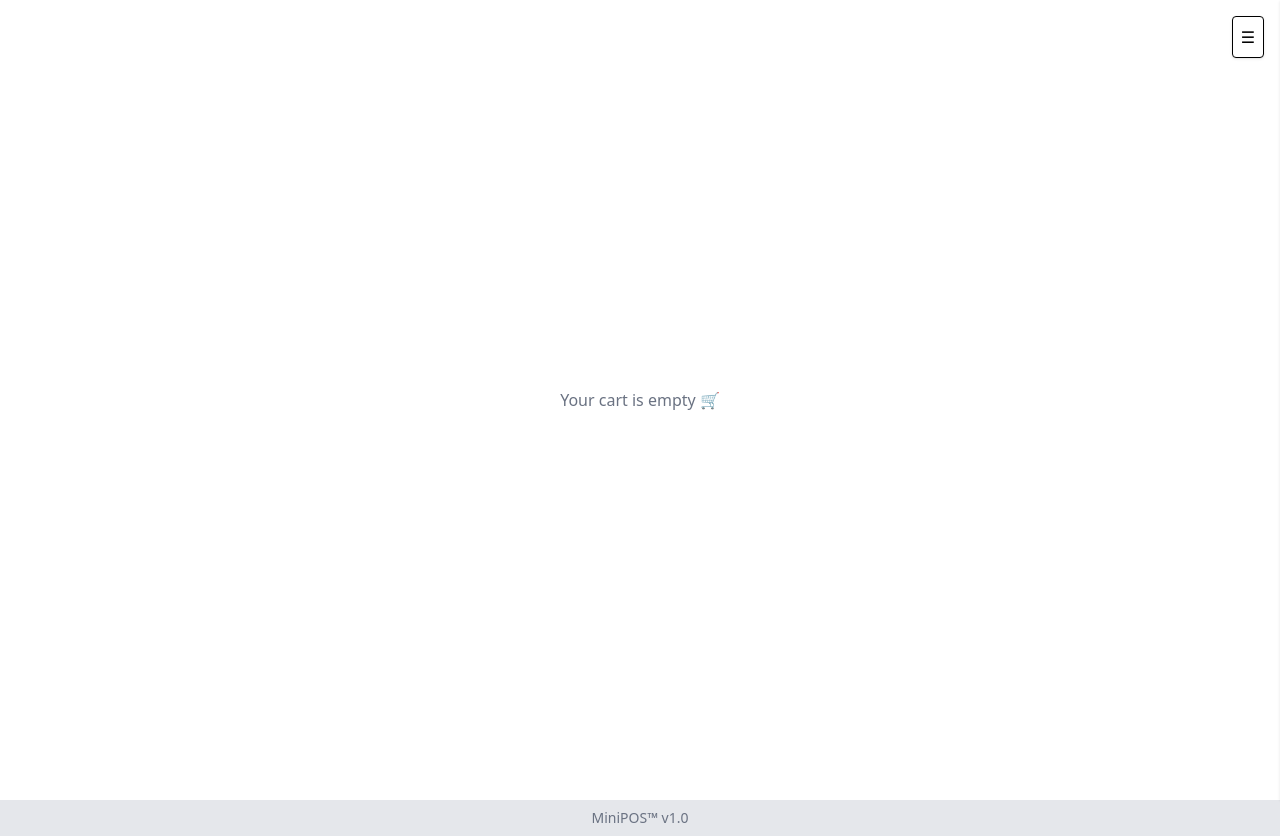
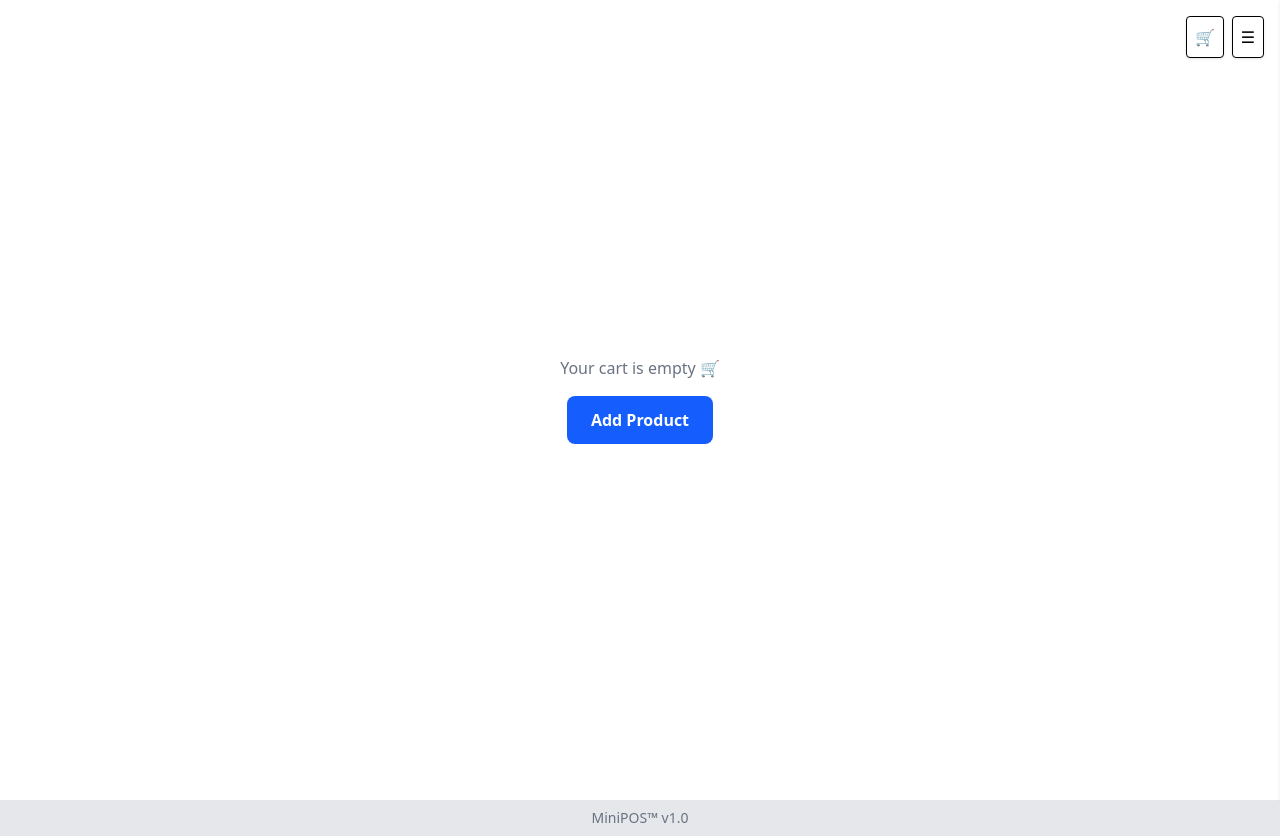
Before and after one commit to ashrafhamil/mini-pos, a Next.js app: page /checkout in a window 1280 px wide. Built offline with nearby package versions, Linux system fonts and the light colour scheme.

Commit message:
feat: enhance checkout page with empty cart message and navigation button

```diff
--- a/src/app/checkout/page.tsx
+++ b/src/app/checkout/page.tsx
@@ -2,20 +2,28 @@
 
 import { useCartStore } from "../../../lib/useCartStore"
 import Image from "next/image"
+import { useRouter } from 'next/navigation'
 
 export default function CheckoutPage() {
     const items = useCartStore((state) => state.items)
     const clearCart = useCartStore((state) => state.clearCart)
     const removeFromCart = useCartStore((state) => state.removeFromCart)
     const placeOrder = useCartStore((state) => state.placeOrder)
+    const router = useRouter()
 
     const orders = useCartStore((state) => state.orders)
     console.log('📦 Past Orders:', orders)
 
     if (items.length === 0) {
         return (
-            <div className="min-h-screen flex items-center justify-center text-gray-500">
-                Your cart is empty 🛒
+            <div className="min-h-screen flex flex-col items-center justify-center text-gray-500 gap-4">
+                <p>
+                    Your cart is empty 🛒
+                </p>
+                <button
+                    onClick={() => router.push('/products')}
+                    className="px-6 py-3 bg-blue-600 hover:bg-blue-700 text-white rounded-lg text-base font-semibold transition cursor-pointer"
+                >Add Product</button>
             </div>
         )
     }
--- a/src/app/page.tsx
+++ b/src/app/page.tsx
@@ -6,7 +6,7 @@ export default function Home() {
   const router = useRouter()
 
   return (
-    <main className="min-h-screen flex items-center justify-center bg-white">
+    <main className="min-h-screen flex items-center justify-center bg-gradient-to-br from-orange-400 to-yellow-200">
       <div className="text-center space-y-6">
         <h1 className="text-4xl font-bold text-gray-800">Mini POS System</h1>
         <p className="text-gray-600 text-lg max-w-md mx-auto">
--- a/src/components/MainSidenav.tsx
+++ b/src/components/MainSidenav.tsx
@@ -1,12 +1,16 @@
 'use client'
 
 import Link from 'next/link'
-import { usePathname } from 'next/navigation'
+import { usePathname, useRouter } from 'next/navigation'
 import { useState } from 'react'
+import { useCartStore } from './useCartStore'
 
 export default function MainSidenav() {
     const pathname = usePathname()
+    const router = useRouter()
     const [open, setOpen] = useState(false)
+    const items = useCartStore((state) => state.items)
+    const cartCount = items.length
 
     const links = [
         { label: 'Landing Page', href: '/' },
@@ -16,13 +20,28 @@ export default function MainSidenav() {
 
     return (
         <>
-            {/* Toggle Button */}
-            <button
-                onClick={() => setOpen(!open)}
-                className="fixed top-4 right-4 z-50 bg-white border p-2 rounded shadow"
-            >
-                ☰
-            </button>
+            {/* Toggle & Cart Buttons */}
+            <div className="fixed top-4 right-4 z-50 flex gap-2">
+                <div className="relative">
+                    <button
+                        onClick={() => router.push('/checkout')}
+                        className="bg-white border p-2 rounded shadow cursor-pointer"
+                    >
+                        🛒
+                    </button>
+                    {cartCount > 0 && (
+                        <span className="absolute -top-2 -right-2 bg-red-500 text-white text-xs rounded-full px-2">
+                            {cartCount}
+                        </span>
+                    )}
+                </div>
+                <button
+                    onClick={() => setOpen(!open)}
+                    className="bg-white border p-2 rounded shadow cursor-pointer"
+                >
+                    ☰
+                </button>
+            </div>
 
             {/* Sidebar */}
             <aside
```
